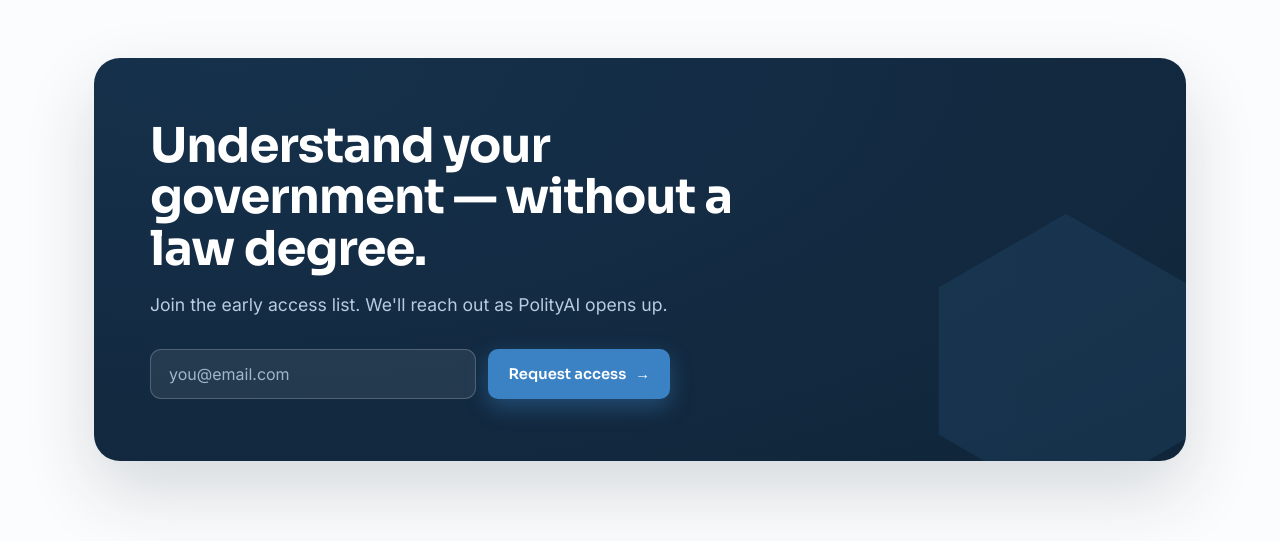
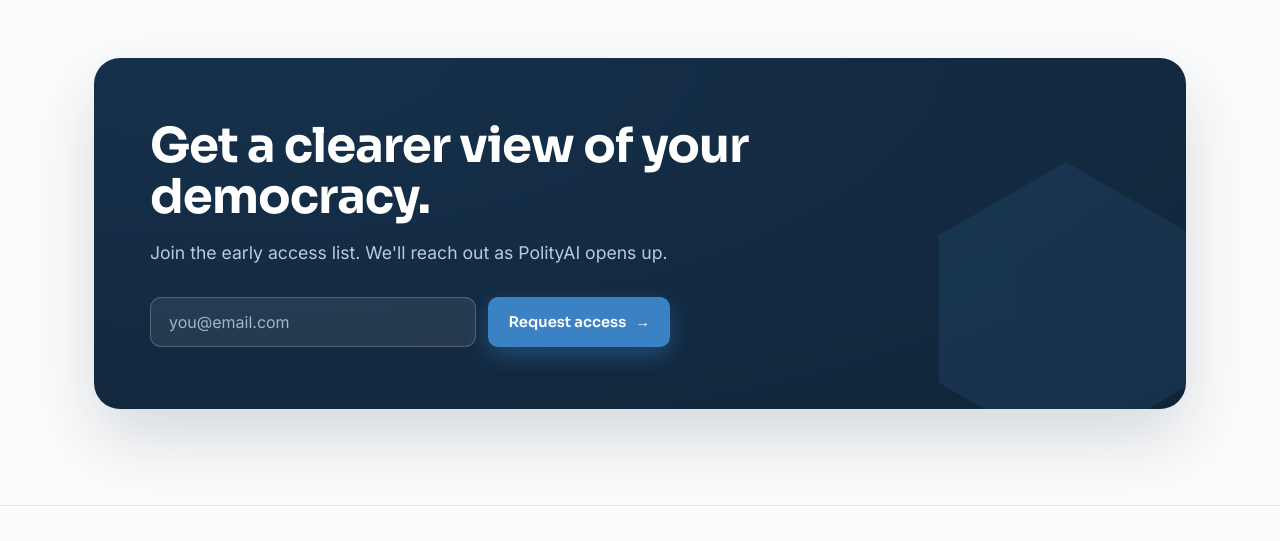
Before and after one commit to ITS-EZC/PolityAI, a plain HTML site: page index.html in a window 1280 px wide. Shown: the part 6740-7281 px from the top of the page. Drawn offline with Linux system fonts and the light colour scheme.

Commit message:
Update heading text for clarity

```diff
--- a/index.html
+++ b/index.html
@@ -800,7 +800,7 @@
       <svg class="hexwatermark" width="320" height="320" viewBox="0 0 100 100" aria-hidden="true">
         <path d="M50 4 L89.8 27 L89.8 73 L50 96 L10.2 73 L10.2 27 Z" fill="#4F9FE0"/>
       </svg>
-      <h2>Understand your government — without a law degree.</h2>
+      <h2>Get a clearer view of your democracy.</h2>
       <p>Join the early access list. We'll reach out as PolityAI opens up.</p>
       <div class="signup" id="signup">
         <input type="email" id="email" placeholder="you@email.com" aria-label="Email address" />
```
